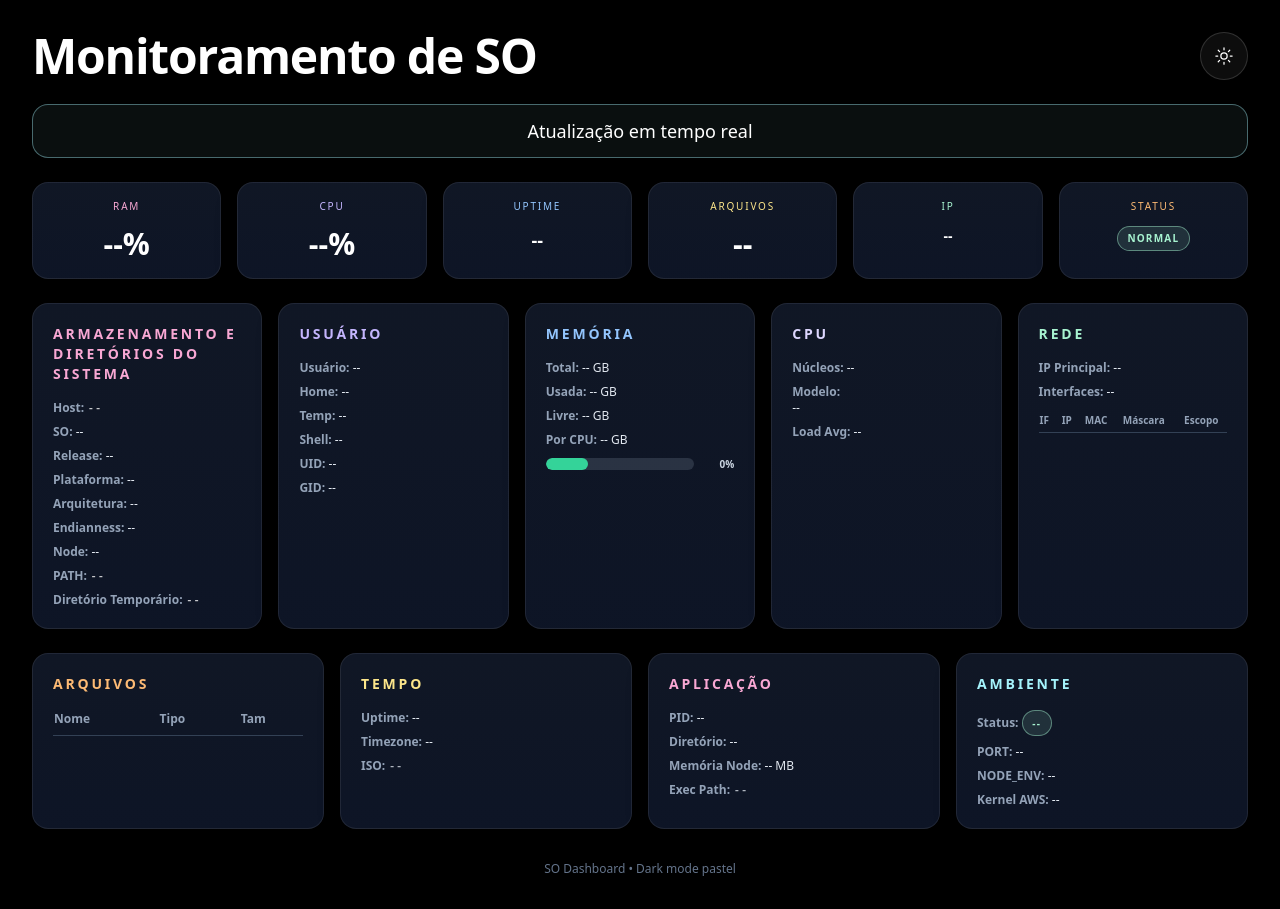
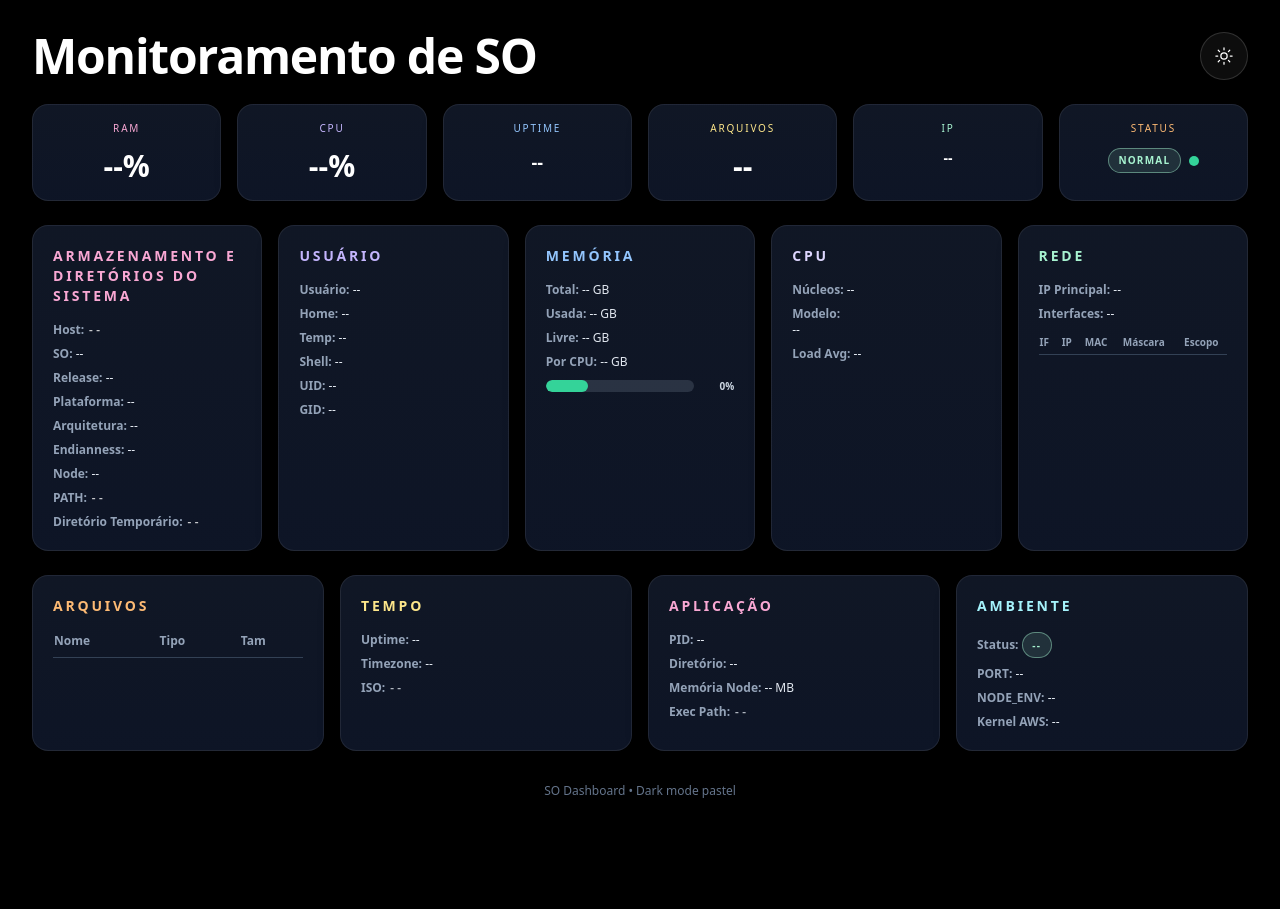
Before and after one commit to julianasaunders/SO, a website: page public/index.html in a window 1280 px wide. After the commit the page ends 831 px from the top, so only its background shows below. Drawn offline with nearby package versions, Linux system fonts and the light colour scheme; no server answers.

Commit message:
Remove real-time update banner and enhance status display with ping animation

```diff
--- a/public/index.html
+++ b/public/index.html
@@ -233,10 +233,6 @@
       </button>
     </header>
 
-    <div class="accent-ring rounded-2xl p-3 mb-6">
-      <div class="text-lg font-medium text-white text-center">Atualização em tempo real</div>
-    </div>
-
     <div class="grid grid-cols-2 md:grid-cols-6 gap-4 mb-6">
       <div class="panel rounded-2xl p-4 text-center">
         <p class="soft-label pastel-pink">RAM</p>
@@ -260,7 +256,10 @@
       </div>
       <div class="panel rounded-2xl p-4 text-center">
         <p class="soft-label pastel-peach">Status</p>
-        <span id="kpi-status" class="status-badge mt-3">NORMAL</span>
+        <div class="mt-3 flex items-center justify-center gap-2">
+          <span id="kpi-status" class="status-badge">NORMAL</span>
+          <span class="inline-flex h-2.5 w-2.5 rounded-full bg-emerald-400 animate-ping"></span>
+        </div>
       </div>
     </div>
 
```
